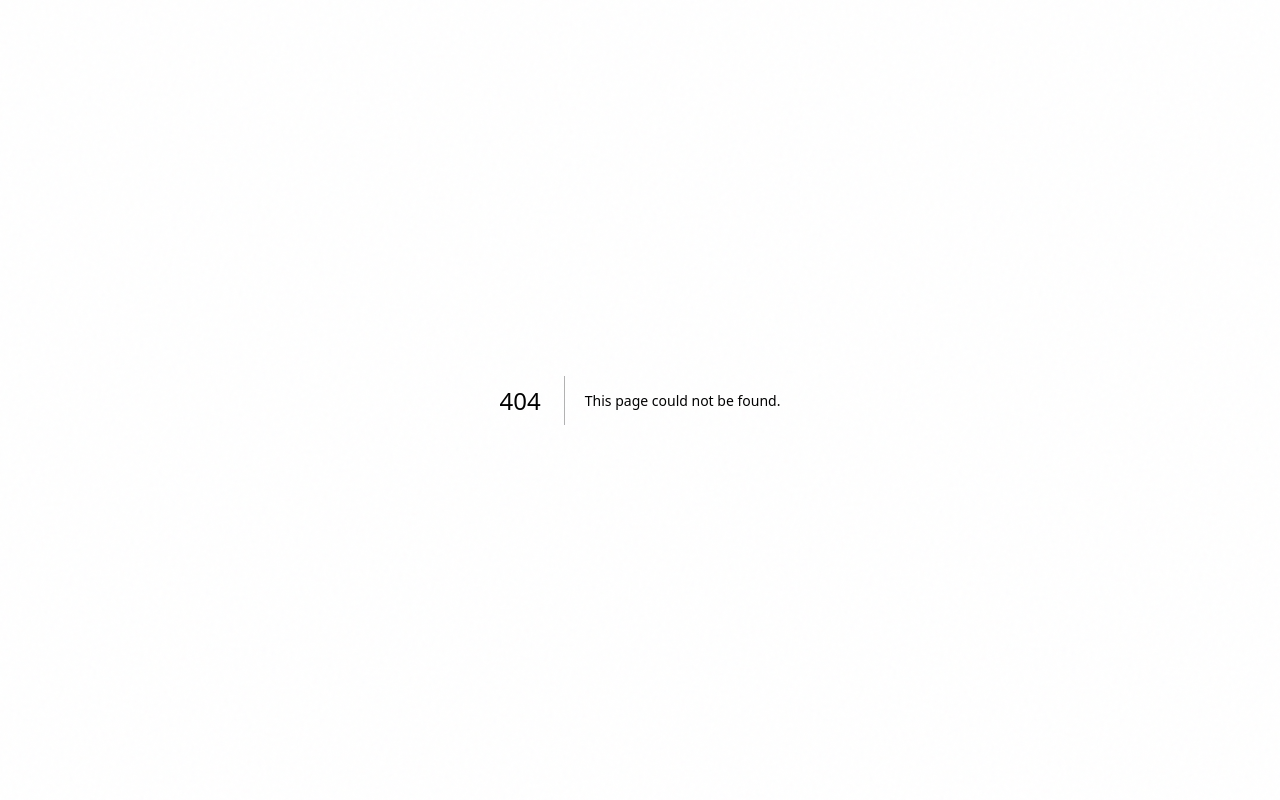
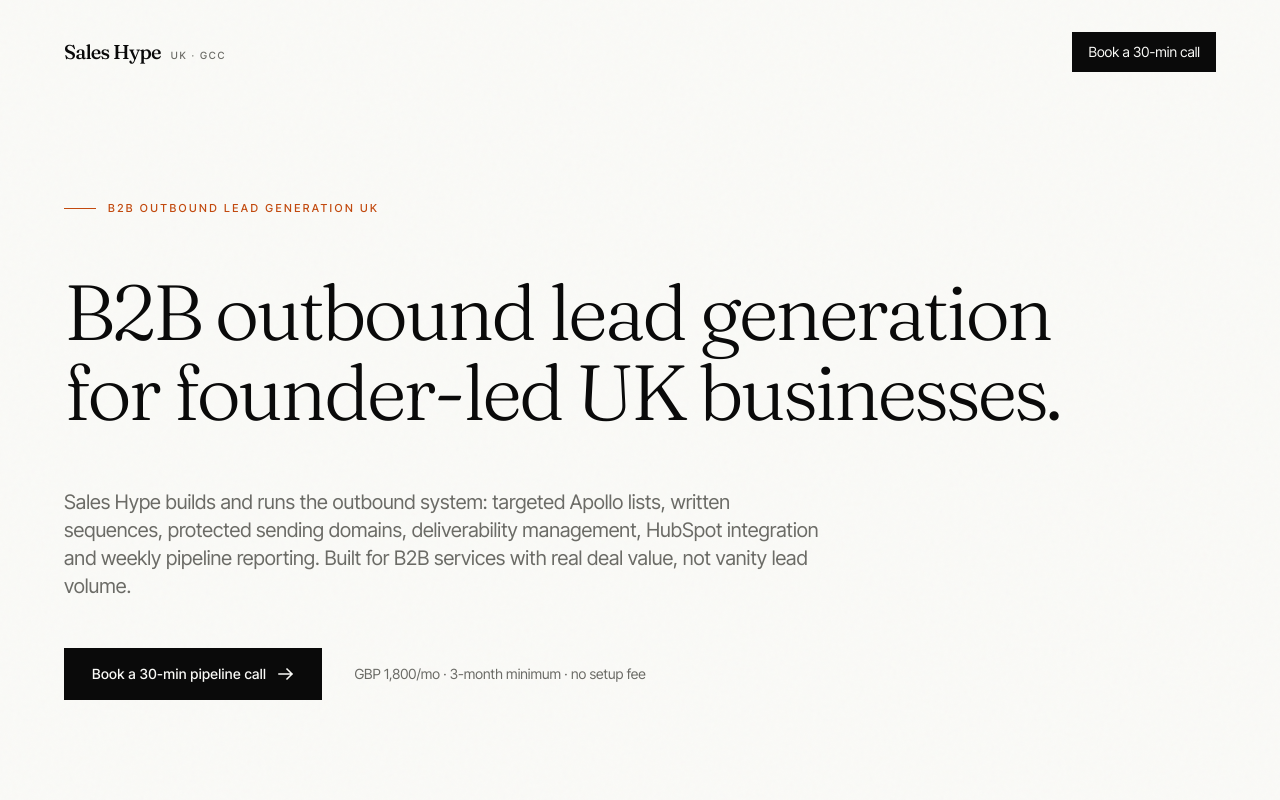
Before and after one commit to tareq-arch/saleshype-site, a Next.js app: page /b2b-outbound-lead-generation-uk in a window 1280 px wide. Before the commit this address had no page. Shown: the top 800 px of the page. Built offline with nearby package versions, Linux system fonts and the light colour scheme.

Commit message:
Add B2B outbound lead generation UK page

```diff
--- /dev/null
+++ b/app/b2b-outbound-lead-generation-uk/page.tsx
@@ -0,0 +1,31 @@
+import type { Metadata } from "next";
+import { SeoLandingPage } from "../seo-page-template";
+
+export const metadata: Metadata = {
+  title: "B2B Outbound Lead Generation UK",
+  description: "Fully managed B2B outbound lead generation for UK founders. Sales Hype builds Apollo lists, cold email sequences, deliverability and HubSpot pipeline reporting.",
+  alternates: { canonical: "/b2b-outbound-lead-generation-uk" },
+};
+
+export default function Page() {
+  return (
+    <SeoLandingPage
+      eyebrow="B2B outbound lead generation UK"
+      title="B2B outbound lead generation for founder-led UK businesses."
+      description="Sales Hype builds and runs the outbound system: targeted Apollo lists, written sequences, protected sending domains, deliverability management, HubSpot integration and weekly pipeline reporting. Built for B2B services with real deal value, not vanity lead volume."
+      primaryKeyword="B2B outbound lead generation UK"
+      supportingKeywords={["outbound lead generation agency UK", "B2B lead generation agency UK", "founder led sales pipeline", "managed outbound UK"]}
+      sections={[
+        { title: "Outbound needs a system", body: "Most campaigns fail before the first email is sent. The list is too broad, the offer is vague, the domain is exposed, and nobody has decided what happens after a positive reply. Sales Hype fixes the operating system around outbound, not just the email copy." },
+        { title: "Built for founder-led B2B", body: "The offer is designed for B2B services, professional services, recruitment, hospitality supply, specialist consulting and operators with identifiable decision-makers and average deal values that justify a managed outbound motion." },
+        { title: "HubSpot becomes the pipeline layer", body: "Interested replies should not sit inside inboxes. Sales Hype routes pipeline into HubSpot so owners, stages, next actions and reporting stay visible every week." },
+      ]}
+      bullets={["ICP and market mapping before any list is built.", "Apollo prospect list building with decision-maker focus.", "Cold email copy written in a direct founder/operator voice.", "Secondary domains and inboxes to protect the main brand domain.", "Deliverability monitoring, warm-up and sending volume control.", "HubSpot pipeline setup for interested replies and weekly reporting."]}
+      faqs={[
+        { question: "What is B2B outbound lead generation?", answer: "B2B outbound lead generation is the process of identifying specific target companies and decision-makers, contacting them directly, and turning positive replies into sales conversations. Sales Hype manages this through Apollo, cold email infrastructure and HubSpot." },
+        { question: "How much does Sales Hype cost?", answer: "Sales Hype is GBP 1,800 per month with a three-month minimum and no setup fee. That includes lists, copy, deliverability, campaign management, HubSpot integration and weekly reporting." },
+        { question: "Who is this best for?", answer: "It is best for B2B services with GBP 5,000+ average deal size, founder-led or director-led teams, and a clear buyer profile." },
+      ]}
+    />
+  );
+}
```
